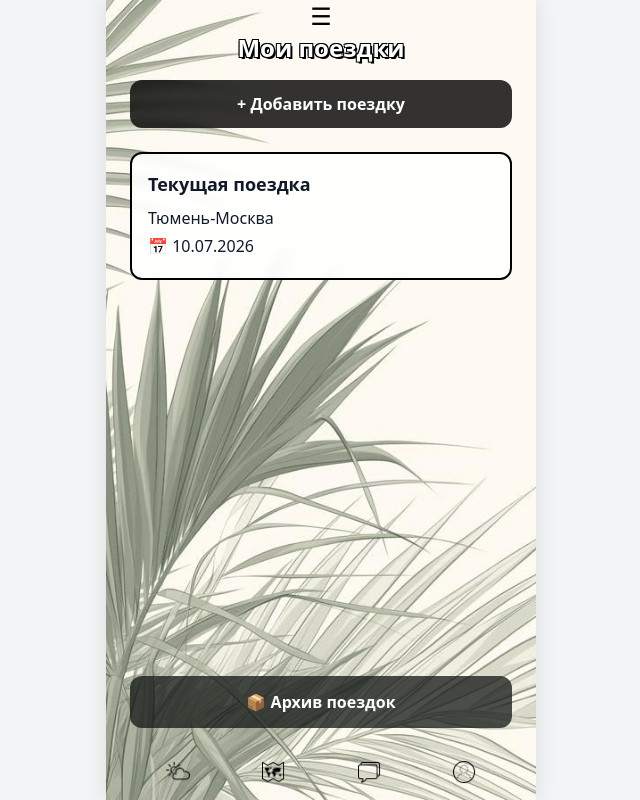
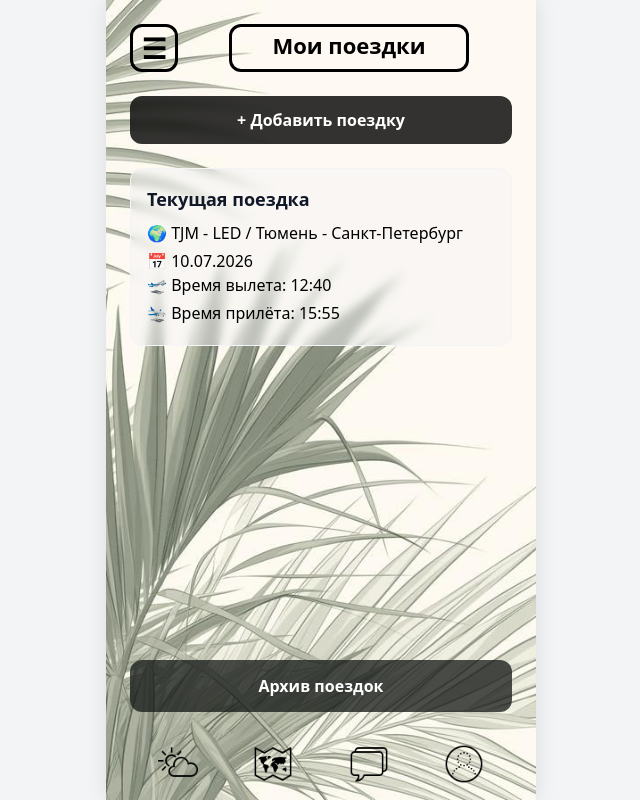
Before and after one commit to sinkvs/TripSync, a React (Vite) app in the folder frontend/: page /trips in a window 1280 px wide. Shown: the whole page, without its empty margins (319-959 px from the left). Built offline with nearby package versions, Linux system fonts and the light colour scheme; sample sign-in values are in the browser's storage.

Commit message:
feat: реализовала дизайн экрана "Мои поездки", увеличила иконки, добавила время вылета/прилёта, выделила бургер-меню

```diff
--- a/frontend/src/pages/Auth/RegisterPage.tsx
+++ b/frontend/src/pages/Auth/RegisterPage.tsx
@@ -46,12 +46,11 @@ export const RegisterPage = () => {
       className="min-h-screen flex flex-col"
       style={{
         backgroundImage: "url('/images/bg.jpg')", // путь к картинке
-        backgroundSize: "cover", // растянуть на весь экран
-        backgroundPosition: "center", // по центру
-        backgroundRepeat: "no-repeat", // не повтоять
+        backgroundSize: "cover",                  // растянуть на весь экран
+        backgroundPosition: "center",             // по центру
+        backgroundRepeat: "no-repeat",            // не повтоять
       }}
     >
-      <div className="absolute inset-0 bg-black/40" style={{ zIndex: 1 }}></div>
 
       {/* Основной контент (поверх фона) */}
       <div
--- a/frontend/src/pages/Trips/TripsPage.tsx
+++ b/frontend/src/pages/Trips/TripsPage.tsx
@@ -24,22 +24,16 @@ export const TripsPage = () => {
   // Мок-данные для текущей поездки
   const currentTrip = {
     id: "1",
-    city: "Тюмень-Москва",
+    city: "TJM - LED / Тюмень - Санкт-Петербург",
     arrivalDate: "10.07.2026",
-
-
+    departureTime: "12:40",
+    arrivalTime: "15:55",
   };
 
       // Обработчик клика по поездке
   const handleTripClick = (tripId: string) => {
     navigate(`/trip/${tripId}/timeline`);
   };
-
-      // Мок-данные для прошлых поездок
-  const pastTrips = [
-    { id: "2", city: "Париж", date: "15-20 июня 2024" },
-    { id: "3", city: "Лондон", date: "1-5 августа 2024" },
-  ];
 
 
   return (
@@ -48,9 +42,9 @@ export const TripsPage = () => {
       className="min-h-screen flex flex-col"
       style={{
         backgroundImage: "url('/images/trips.jpg')", // путь к картинке
-        backgroundSize: "cover", // растянуть на весь экран
-        backgroundPosition: "center", // по центру
-        backgroundRepeat: "no-repeat", // не повторять
+        backgroundSize: "cover",                     // растянуть на весь экран
+        backgroundPosition: "center",                // по центру
+        backgroundRepeat: "no-repeat",               // не повторять
       }}
     >
 
@@ -58,26 +52,43 @@ export const TripsPage = () => {
         <div className="relative z-10 flex flex-col min-h-screen">
 
           {/* Кнопка бургер-меню слева */}
-          <button
-            onClick={() => navigate("/quick-access")}
-            className="text-black text-2xl"
+            <div className="px-6 pt-6 pb-2 flex justify-between items-center">
+          <button onClick={() => navigate("/quick-access")}
+          className="font-bold text-center rounded-xl"
+          style={{
+            fontSize: "28px",
+            color: "black",
+            backgroundColor: "transparent",
+            border: "3px solid black",
+            width: "48px",
+            height: "48px",
+            display: "flex",
+            alignItems: "center",
+            justifyContent: "center",
+            }}
           >
             ☰
           </button>
 
-            <h1
-            className="text-white font-bold text-center"
+             <div
+            className="font-bold text-center px-10 py-1 rounded-xl"
             style={{
-              fontSize: "24px",
-              lineHeight: "32px",
-              textShadow: "2px 2px 0 black, -1px -1px 0 black, 1px -1px 0 black, -1px 1px 0 black"
+              fontSize: "22px",
+              lineHeight: "28px",
+              color: "black",
+              backgroundColor: "transparent",
+              border: "3px solid black",
+              display: "inline-block",
+              height: "48px",
+              marginLeft: "40px",
             }}
           >
             Мои поездки
-          </h1>
+          </div>
 
+            {/* Жля выравнивания по центру кнопки "Мои поездки"*/}
            <div className="w-8"></div>
-
+        </div>
 
            {/* Блок с текущей поездкой и кнопкой добавления */}
           <div className="flex-1 px-6 py-4">
@@ -92,11 +103,14 @@ export const TripsPage = () => {
 
           {/* Блок текущей поездки */}
           {currentTrip ? (
-            <div className="bg-white/90 backdrop-blur-sm border-2 border-black rounded-xl p-4 mb-6">
+            <div
+            onClick={() => handleTripClick(currentTrip.id)}
+            className="bg-gray-100/50 backdrop-blur-sm border  border-gray-100 rounded-xl p-4 mb-6 cursor-pointer hover:bg-gray-100/50 transition">
               <h2 className="font-bold text-lg mb-2">Текущая поездка</h2>
-              <p className="mb-1">  {currentTrip.city}</p>
-              <p className="mb-1">
-                📅 {currentTrip.arrivalDate}
+              <p className="mb-1 text-black"> 🌍 {currentTrip.city}</p>
+              <p className="mb-1 text-black"> 📅 {currentTrip.arrivalDate}
+              <p className="mb-1 text-black"> 🛫 Время вылета: {currentTrip.departureTime}</p>
+              <p className="mb-1 text-black"> 🛬 Время прилёта: {currentTrip.arrivalTime}</p>
               </p>
             </div>
           ) : null}
@@ -120,26 +134,26 @@ export const TripsPage = () => {
               (e.currentTarget.style.backgroundColor = "rgba(23, 26, 24, 0.77)")
           }
         >
-              📦 Архив поездок
+              Архив поездок
             </button>
           </div>
 
           {/* Кнопки навигации */}
           <div className="py-4 px-6 flex justify-around items-center">
             <button onClick={() => navigate("/weather")}>
-              <img src="/icons/weather.png" alt="Погода" className="w-6 h-6" />
+              <img src="/icons/weather.png" alt="Погода" className="w-10 h-10" />
             </button>
             <button onClick={() => navigate("/map")}>
-              <img src="/icons/map.png" alt="Карта" className="w-6 h-6" />
+              <img src="/icons/map.png" alt="Карта" className="w-10 h-10" />
             </button>
             <button onClick={() => navigate("/chat")}>
-              <img src="/icons/chat.png" alt="Чат" className="w-6 h-6" />
+              <img src="/icons/chat.png" alt="Чат" className="w-10 h-10" />
             </button>
             <button onClick={() => navigate("/profile")}>
-              <img src="/icons/profile.png" alt="Профиль" className="w-6 h-6" />
+              <img src="/icons/profile.png" alt="Профиль" className="w-10 h-10" />
             </button>
           </div>
+          </div>
       </div>
-    </div>
   );
 };
```
